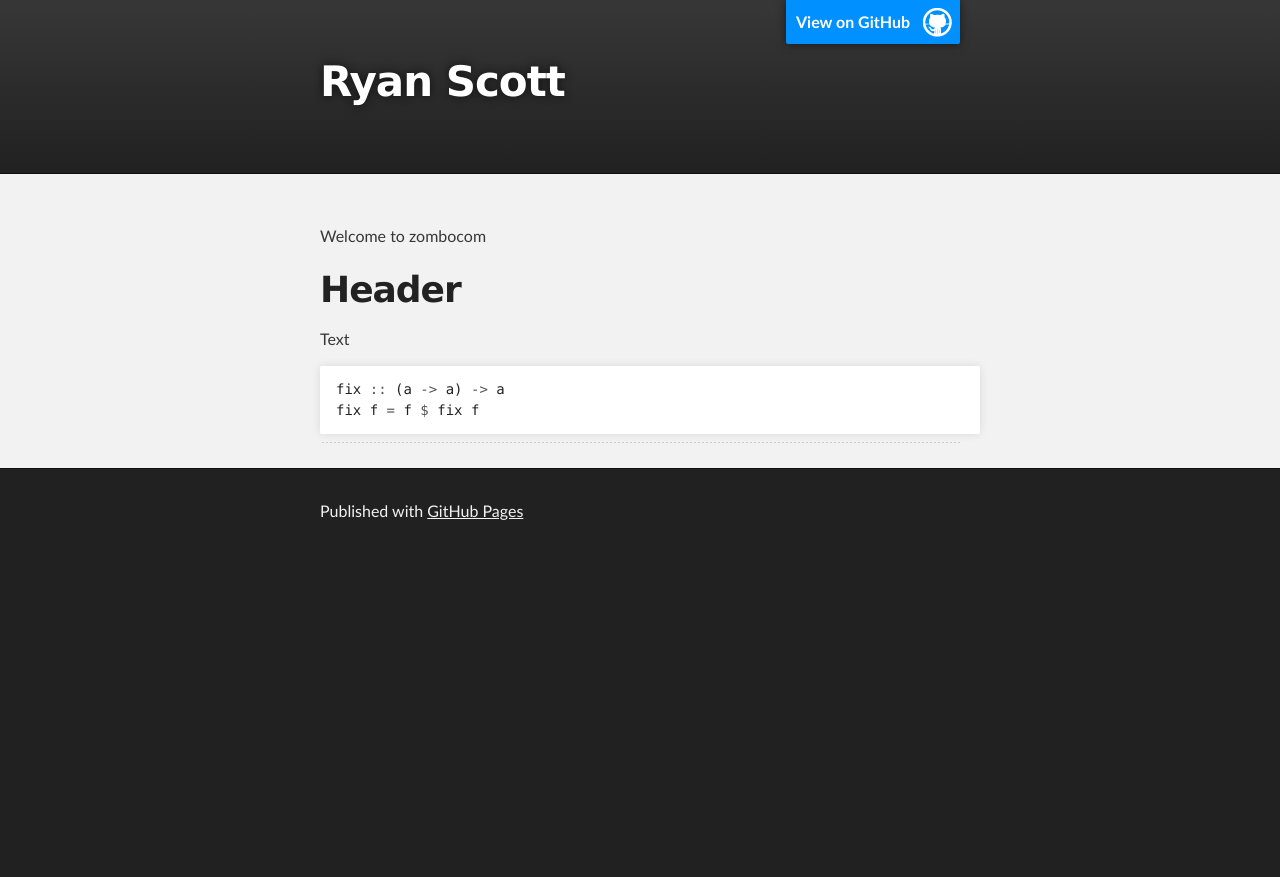
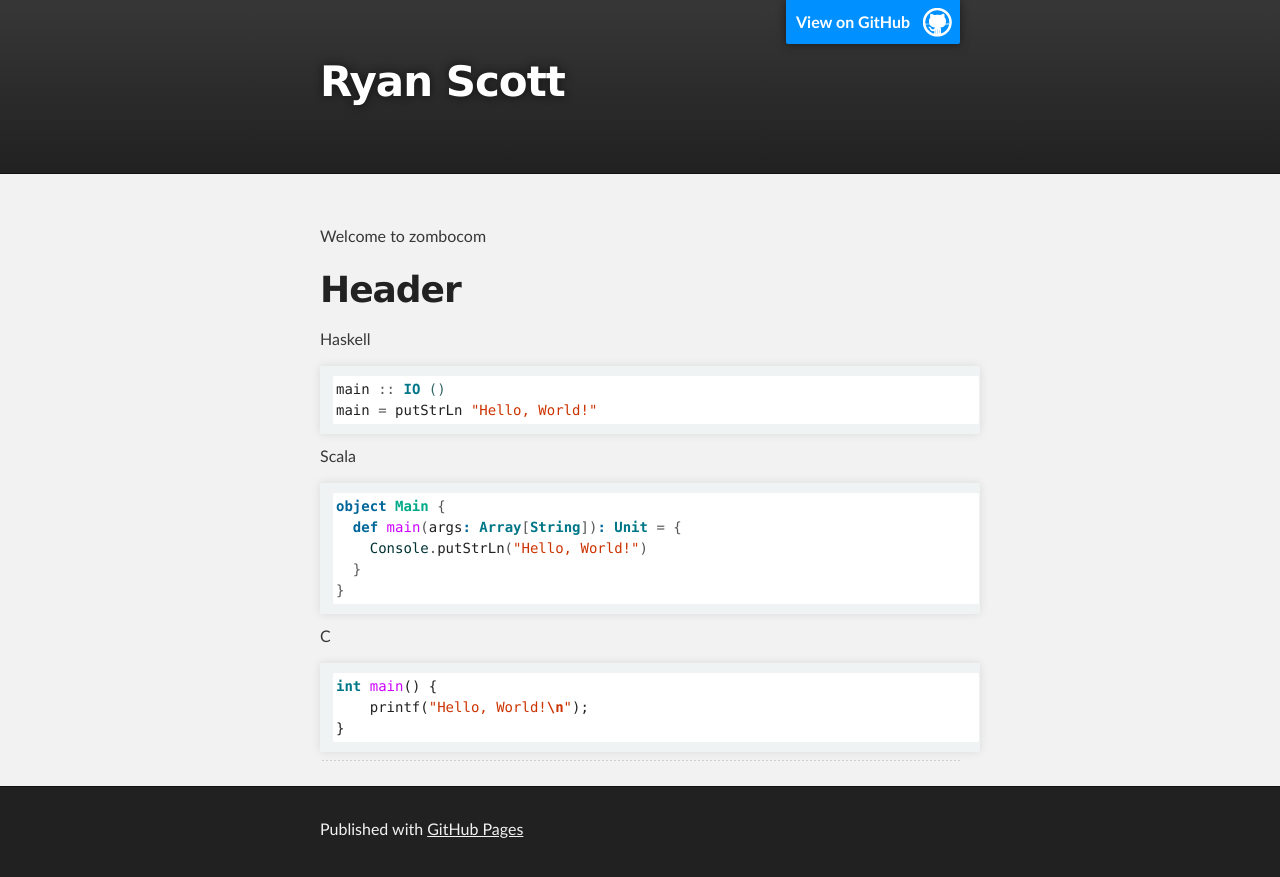
Before and after one commit to RyanGlScott/RyanGlScott.github.io, a Jekyll site: the page built from index.md, in a window 1280 px wide. Shown: the top 877 px of the page. Built offline with Jekyll 4.4.1, drawn with Linux system fonts in a browser that asks for light colours; Markdown is read by kramdown in place of the engine named in the settings.

Commit message:
Better syntax highlighting, fixed link

````diff
--- a/_config.yml
+++ b/_config.yml
@@ -1,2 +1,4 @@
 baseurl:
 title: Ryan Scott
+github: https://github.com/RyanGlScott
+markdown: redcarpet
--- a/_layouts/frontpage.html
+++ b/_layouts/frontpage.html
@@ -17,7 +17,7 @@
     <!-- HEADER -->
     <div id="header_wrap" class="outer">
         <header class="inner">
-          <a id="forkme_banner" href="{{ site.baseurl }}">View on GitHub</a>
+          <a id="forkme_banner" href="{{ site.github }}">View on GitHub</a>
 
           <h1 id="project_title">{{ site.title }}</h1>
           <h2 id="project_tagline"></h2>
--- a/index.md
+++ b/index.md
@@ -7,11 +7,29 @@ Welcome to zombocom
 
 # Header
 
-Text
+Haskell
 
-{% highlight haskell %}
-fix :: (a -> a) -> a
-fix f = f $ fix f
-{% endhighlight %}
+```haskell
+main :: IO ()
+main = putStrLn "Hello, World!"
+```
+
+Scala
+
+```scala
+object Main {
+  def main(args: Array[String]): Unit = {
+    Console.putStrLn("Hello, World!")
+  }
+}
+```
+
+C
+
+```cpp
+int main() {
+    printf("Hello, World!\n");
+}
+```
 
 ---
````
